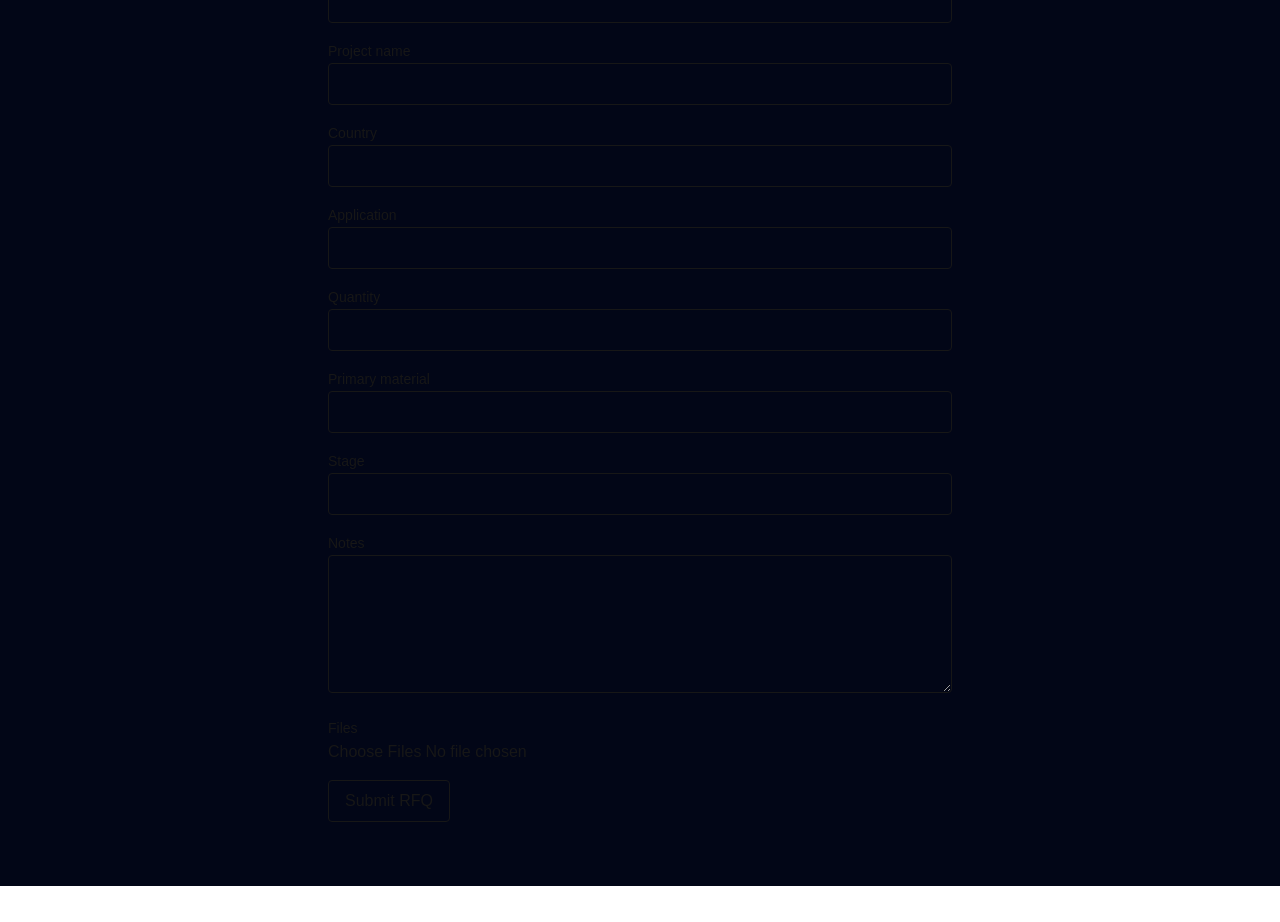
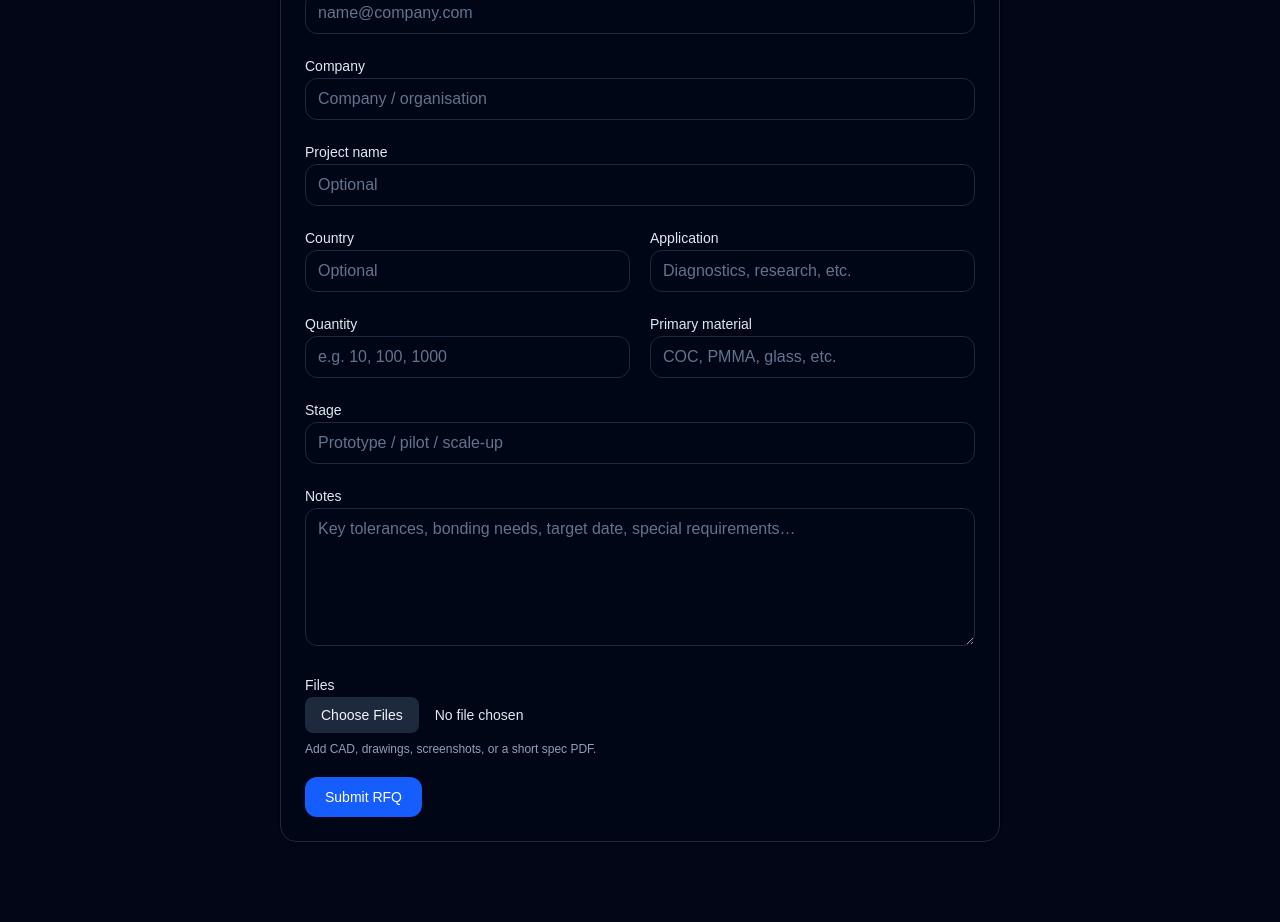
Before and after one commit to OMS-Shop/osm-shop, a Next.js app: page /upload in a window 1280 px wide. Shown: the part 380-1302 px from the top of the page. Before the commit the page ends 1266 px from the top, so only its background shows below. Built offline with nearby package versions, Linux system fonts and the light colour scheme.

Commit message:
Fix upload page contrast + add customer name field

```diff
--- a/app/upload/page.tsx
+++ b/app/upload/page.tsx
@@ -28,12 +28,13 @@ export default function UploadPage() {
     try {
       const fd = new FormData();
 
-      // ✅ IMPORTANT: this is the customer name we need
+      // ✅ required
       fd.append("contactName", contactName);
+      fd.append("email", email);
 
+      // other fields
       fd.append("projectName", projectName);
       fd.append("company", company);
-      fd.append("email", email);
       fd.append("country", country);
       fd.append("application", application);
       fd.append("quantity", quantity);
@@ -45,7 +46,7 @@ export default function UploadPage() {
 
       const res = await fetch("/api/rfq", {
         method: "POST",
-        body: fd, // ✅ DO NOT set Content-Type manually for FormData
+        body: fd, // IMPORTANT: do not set Content-Type manually
       });
 
       const data = await res.json().catch(() => null);
@@ -74,123 +75,159 @@ export default function UploadPage() {
   }
 
   return (
-    <div className="mx-auto max-w-2xl p-6">
-      <h1 className="text-2xl font-semibold mb-4">Request a Quote (RFQ)</h1>
+    <div className="mx-auto max-w-3xl px-6 py-10">
+      <h1 className="text-3xl font-semibold text-slate-100">Request a Quote (RFQ)</h1>
+      <p className="mt-2 text-sm text-slate-300">
+        Upload your design files and tell us what you need. We’ll respond with a quote and lead time.
+      </p>
 
-      <form onSubmit={onSubmit} className="space-y-4">
+      <div className="mt-8 rounded-2xl border border-slate-800 bg-slate-950/40 p-6 shadow-sm">
+        <form onSubmit={onSubmit} className="space-y-5">
           <Field label="Customer name *">
             <input
-            className="w-full rounded border px-3 py-2"
+              className={inputClass}
               value={contactName}
               onChange={(e) => setContactName(e.target.value)}
+              placeholder="e.g. Jane Smith"
               required
             />
           </Field>
 
           <Field label="Email *">
             <input
-            className="w-full rounded border px-3 py-2"
+              className={inputClass}
               value={email}
               onChange={(e) => setEmail(e.target.value)}
               type="email"
+              placeholder="name@company.com"
               required
             />
           </Field>
 
           <Field label="Company">
             <input
-            className="w-full rounded border px-3 py-2"
+              className={inputClass}
               value={company}
               onChange={(e) => setCompany(e.target.value)}
+              placeholder="Company / organisation"
             />
           </Field>
 
           <Field label="Project name">
             <input
-            className="w-full rounded border px-3 py-2"
+              className={inputClass}
               value={projectName}
               onChange={(e) => setProjectName(e.target.value)}
+              placeholder="Optional"
             />
           </Field>
 
+          <div className="grid gap-5 md:grid-cols-2">
             <Field label="Country">
               <input
-            className="w-full rounded border px-3 py-2"
+                className={inputClass}
                 value={country}
                 onChange={(e) => setCountry(e.target.value)}
+                placeholder="Optional"
               />
             </Field>
 
             <Field label="Application">
               <input
-            className="w-full rounded border px-3 py-2"
+                className={inputClass}
                 value={application}
                 onChange={(e) => setApplication(e.target.value)}
+                placeholder="Diagnostics, research, etc."
               />
             </Field>
+          </div>
 
+          <div className="grid gap-5 md:grid-cols-2">
             <Field label="Quantity">
               <input
-            className="w-full rounded border px-3 py-2"
+                className={inputClass}
                 value={quantity}
                 onChange={(e) => setQuantity(e.target.value)}
+                placeholder="e.g. 10, 100, 1000"
               />
             </Field>
 
             <Field label="Primary material">
               <input
-            className="w-full rounded border px-3 py-2"
+                className={inputClass}
                 value={primaryMaterial}
                 onChange={(e) => setPrimaryMaterial(e.target.value)}
+                placeholder="COC, PMMA, glass, etc."
               />
             </Field>
+          </div>
 
           <Field label="Stage">
             <input
-            className="w-full rounded border px-3 py-2"
+              className={inputClass}
               value={stage}
               onChange={(e) => setStage(e.target.value)}
+              placeholder="Prototype / pilot / scale-up"
             />
           </Field>
 
           <Field label="Notes">
             <textarea
-            className="w-full rounded border px-3 py-2"
+              className={textareaClass}
               value={notes}
               onChange={(e) => setNotes(e.target.value)}
               rows={5}
+              placeholder="Key tolerances, bonding needs, target date, special requirements…"
             />
           </Field>
 
           <Field label="Files">
             <input
-            className="w-full"
+              className="block w-full text-sm text-slate-200 file:mr-4 file:rounded-lg file:border-0 file:bg-slate-800 file:px-4 file:py-2 file:text-slate-100 hover:file:bg-slate-700"
               type="file"
               multiple
               onChange={(e) => setFiles(Array.from(e.target.files || []))}
             />
+            <p className="mt-2 text-xs text-slate-400">
+              Add CAD, drawings, screenshots, or a short spec PDF.
+            </p>
           </Field>
 
-        {error && <p className="text-sm text-red-600">{error}</p>}
-        {success && <p className="text-sm text-green-600">{success}</p>}
+          {error && (
+            <div className="rounded-lg border border-red-900/40 bg-red-950/30 p-3 text-sm text-red-200">
+              {error}
+            </div>
+          )}
+          {success && (
+            <div className="rounded-lg border border-emerald-900/40 bg-emerald-950/30 p-3 text-sm text-emerald-200">
+              {success}
+            </div>
+          )}
 
           <button
             type="submit"
             disabled={isSubmitting}
-          className="rounded px-4 py-2 border"
+            className="inline-flex items-center justify-center rounded-xl bg-blue-600 px-5 py-2.5 text-sm font-medium text-white hover:bg-blue-500 disabled:cursor-not-allowed disabled:opacity-60"
           >
             {isSubmitting ? "Submitting..." : "Submit RFQ"}
           </button>
         </form>
+      </div>
     </div>
   );
 }
 
 function Field({ label, children }: { label: string; children: React.ReactNode }) {
   return (
-    <div className="space-y-1">
-      <label className="text-sm font-medium">{label}</label>
+    <div className="space-y-1.5">
+      <label className="text-sm font-medium text-slate-200">{label}</label>
       {children}
     </div>
   );
 }
+
+const inputClass =
+  "w-full rounded-xl border border-slate-800 bg-slate-950/50 px-3 py-2 text-slate-100 placeholder:text-slate-500 outline-none focus:border-blue-500 focus:ring-2 focus:ring-blue-500/30";
+
+const textareaClass =
+  "w-full rounded-xl border border-slate-800 bg-slate-950/50 px-3 py-2 text-slate-100 placeholder:text-slate-500 outline-none focus:border-blue-500 focus:ring-2 focus:ring-blue-500/30";
```
Lines whose indentation alone changed are shown as unchanged.
